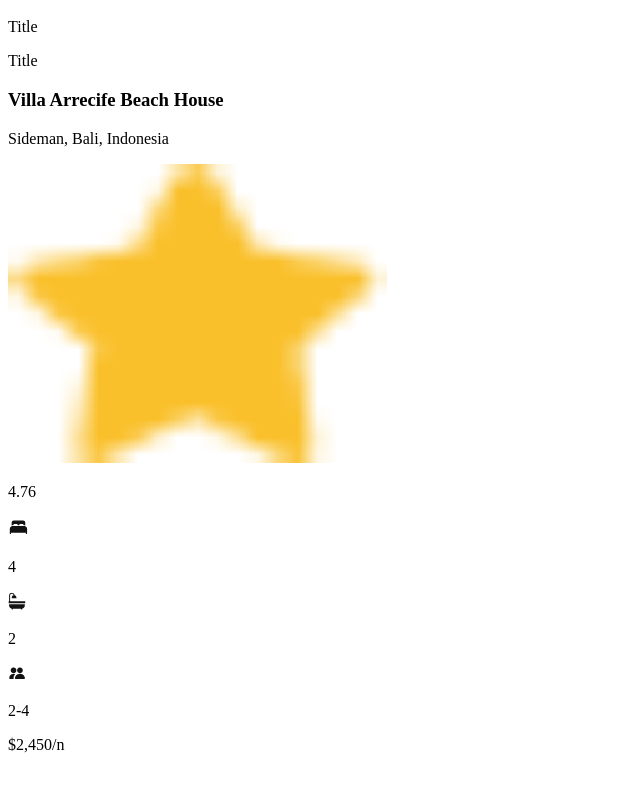
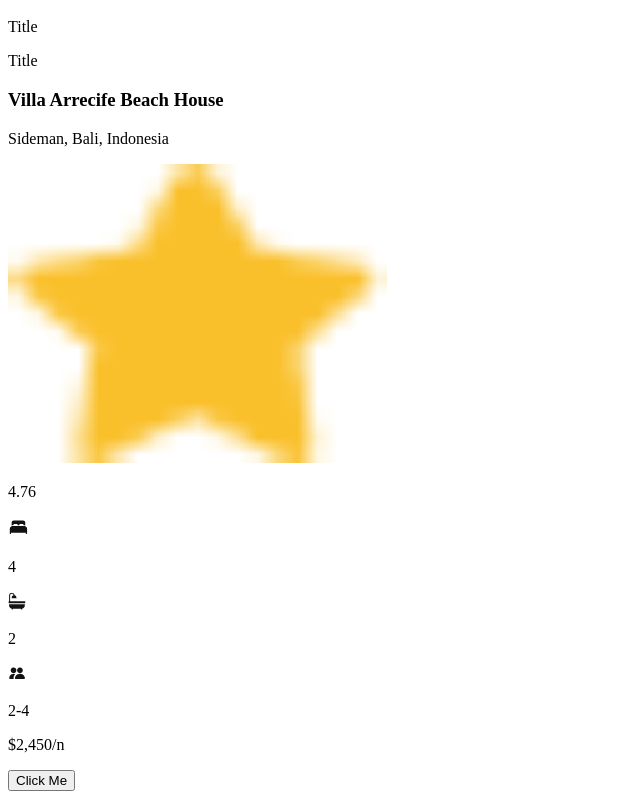
Before and after one commit to Maven0001/alx-project-0x00-setup, a Next.js app in the folder alx-project-0x00/: page /landing in a window 1280 px wide. Shown: the part 415-1214 px from the top of the page, without its empty margins (0-640 px from the left). Before the commit the page ends 1185 px from the top, so only its background shows below. Built offline with nearby package versions, Linux system fonts and the light colour scheme.

Commit message:
Typing functional components

```diff
--- a/alx-project-0x00/components/Button.tsx
+++ b/alx-project-0x00/components/Button.tsx
@@ -1,4 +1,6 @@
-const Button: React.FC = () => {
+import { Button } from "@/interfaces";
+
+export const ButtonSm: React.FC<Button> = ({ title }) => {
   return (
     <div>
       <button className="text-sm rounded-sm">Click Me</button>
@@ -6,4 +8,18 @@ const Button: React.FC = () => {
   );
 };
 
-export default Button;
+export const ButtonLg: React.FC<Button> = ({ title }) => {
+  return (
+    <div>
+      <button className="text-lg rounded-lg">Click Me</button>
+    </div>
+  );
+};
+
+export const ButtonFull: React.FC<Button> = ({ title }) => {
+  return (
+    <div>
+      <button className="text-lg rounded-full">Click Me</button>
+    </div>
+  );
+};
--- a/alx-project-0x00/components/Pill.tsx
+++ b/alx-project-0x00/components/Pill.tsx
@@ -1,6 +1,6 @@
 import { PillProps } from "@/interfaces";
 
-const Pill: React.FC<PillProps> = () => {
+const Pill: React.FC<PillProps> = ({ title }) => {
   return (
     <div className=" flex justify-center  items-center bg-[#F9F9F9] px-3 w-auto h-[27px] rounded-full">
       <p className=" text-sm ">Title</p>
--- a/alx-project-0x00/interfaces/index.ts
+++ b/alx-project-0x00/interfaces/index.ts
@@ -1,3 +1,7 @@
 export interface PillProps {
   title: string;
 }
+
+export interface Button {
+  title: string;
+}
--- a/alx-project-0x00/pages/landing.tsx
+++ b/alx-project-0x00/pages/landing.tsx
@@ -1,10 +1,12 @@
 import Card from "@/components/Card";
+import { ButtonLg } from "@/components/Button";
 
 const Landing: React.FC = () => {
   return (
     <div>
       <h1 className="text-xl font-extralight">Landing page</h1>
       <Card />
+      <ButtonLg />
     </div>
   );
 };
```
